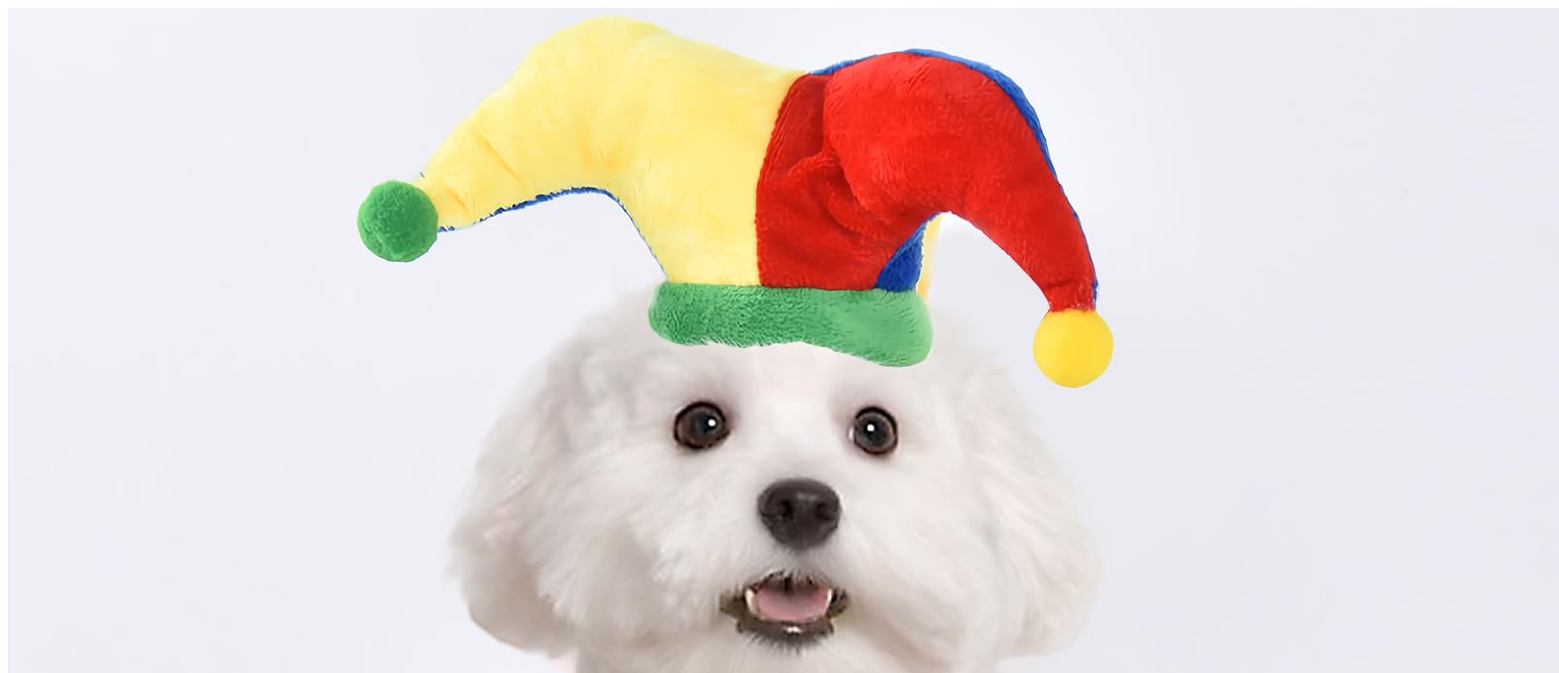
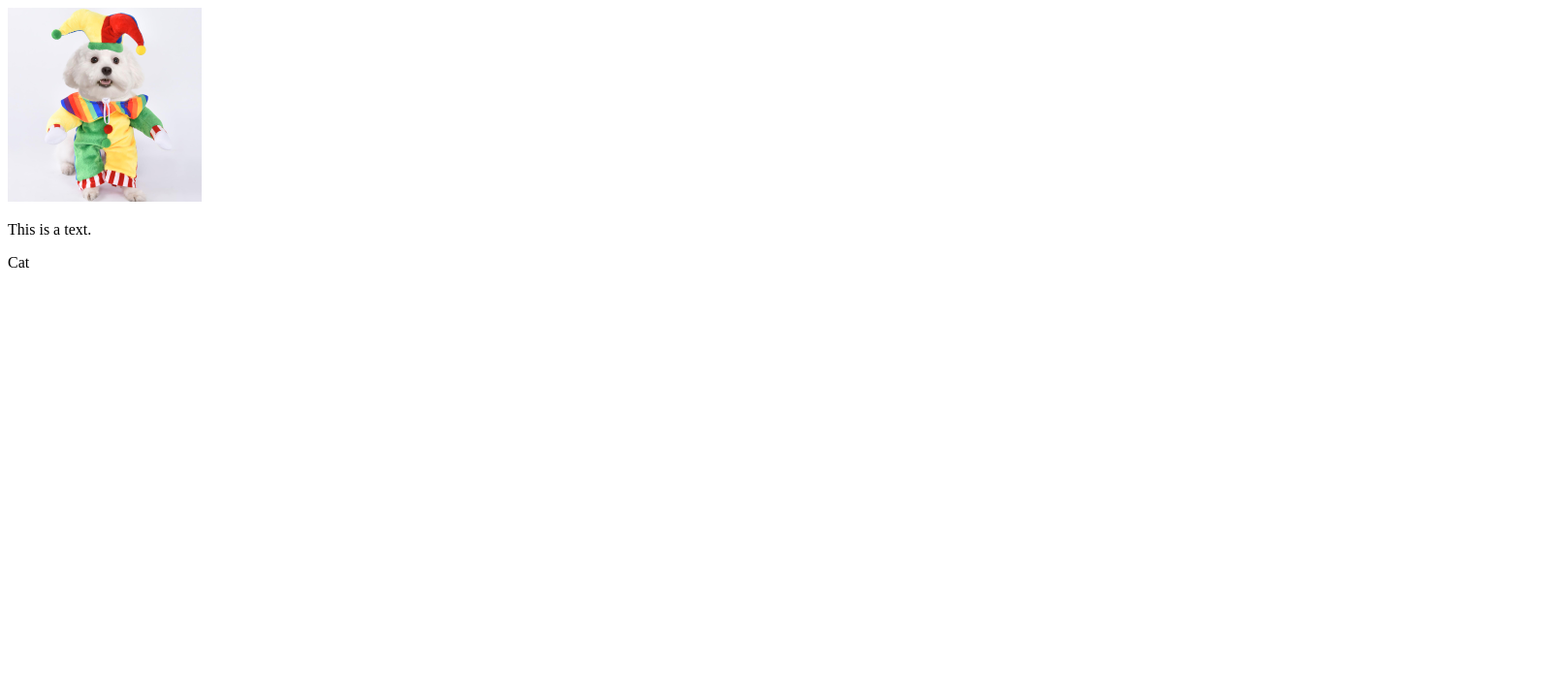
Before and after one commit to c0lorcraze/practice-1, a plain HTML site: page index.html in a window 1280 px wide. Shown: the top 694 px of the page at 97% size, 1608 px wide, since content can reach past the window. Drawn offline with Linux system fonts and the light colour scheme.

Commit message:
Update index.html

```diff
--- a/index.html
+++ b/index.html
@@ -6,7 +6,7 @@
     </style>
   </head>
 <body>
-  <img src = "practice-1/images/clown_dog.jpg" alt="clown dog">
+  <img src = "practice-1/images/clown_dog.jpg" width="200" alt="clown dog">
   <p>This is a text.</p>
   <p title="Meow">Cat</p>
 </body>
```
